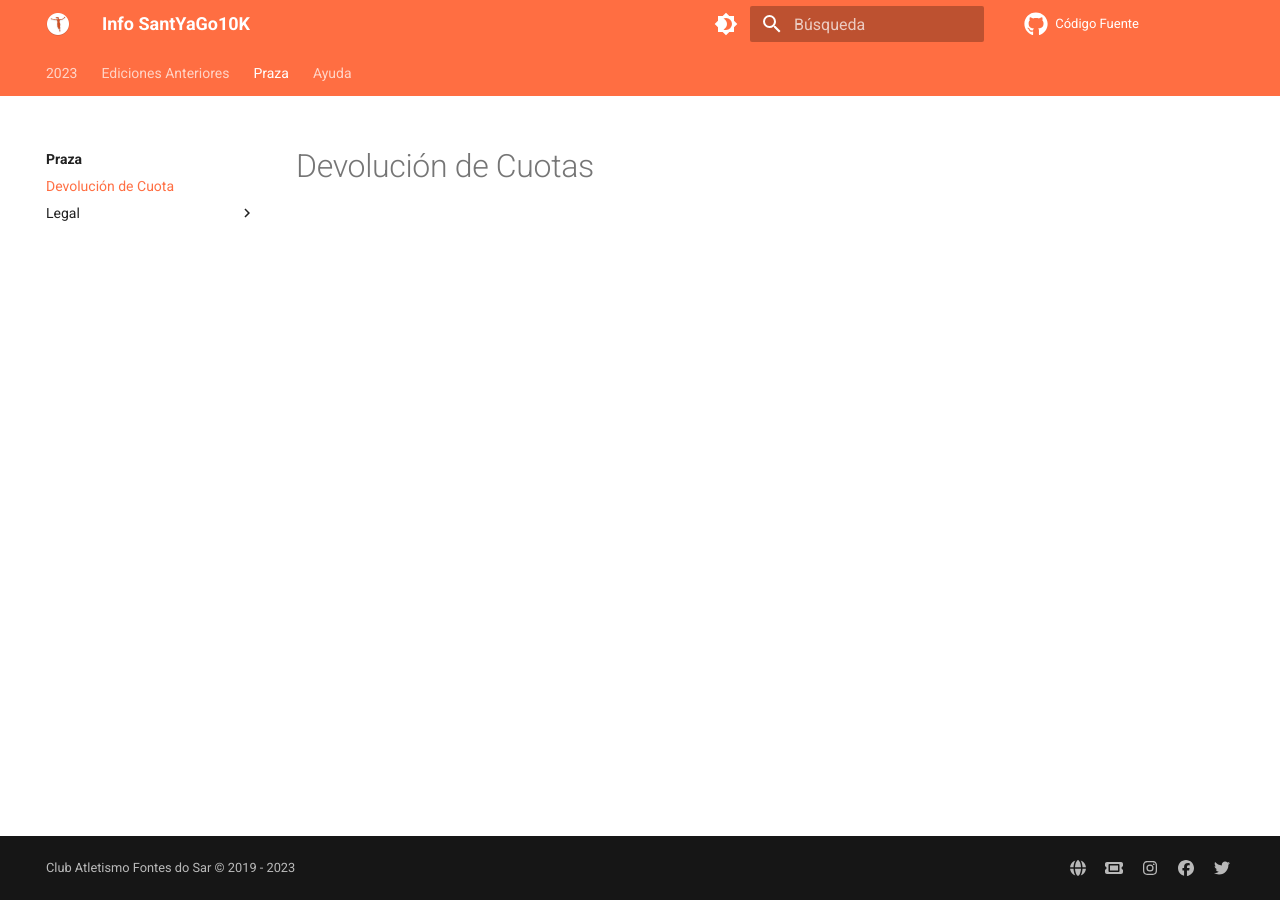
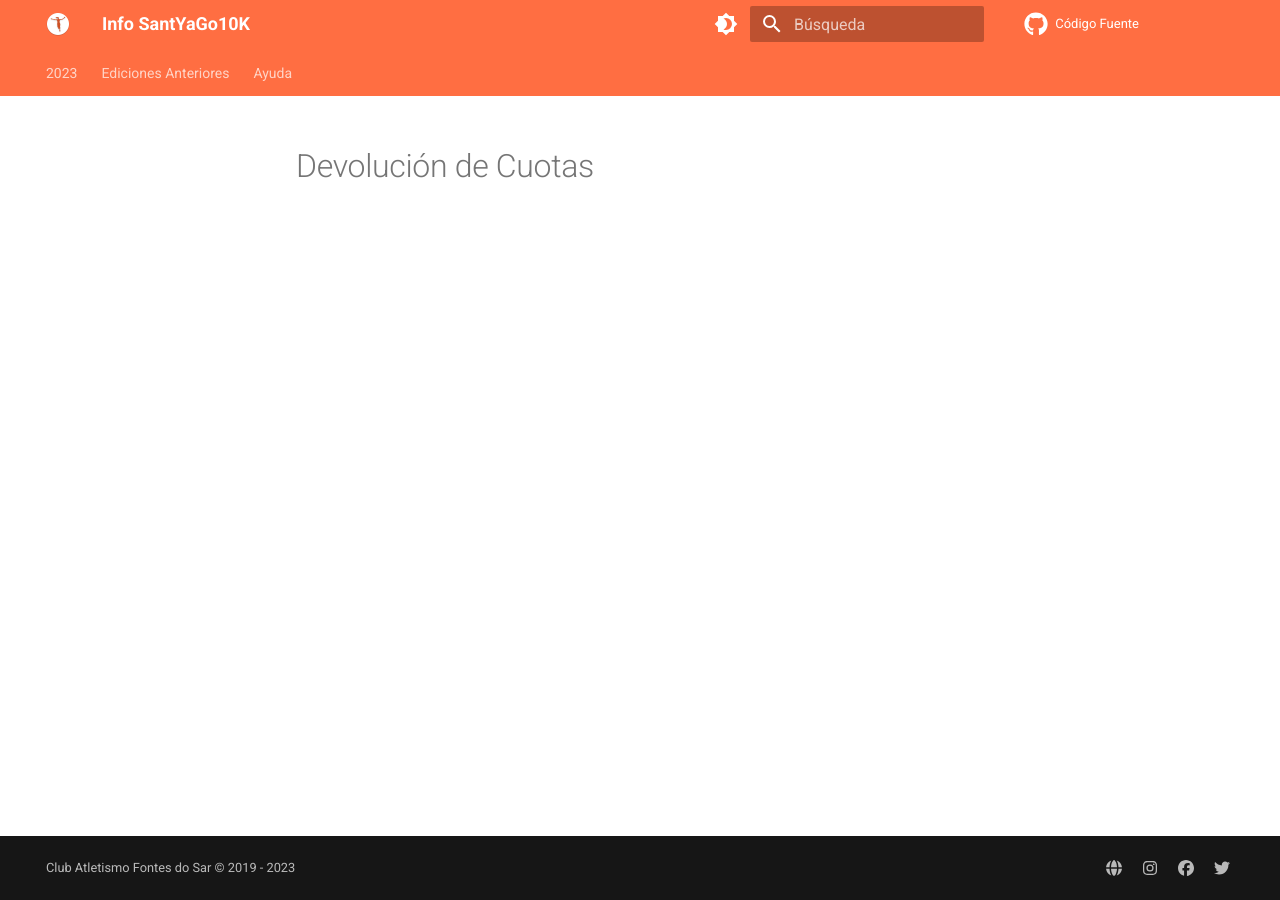
Before and after one commit to SantYaGo10K/Info, an MkDocs documentation site: the page built from info/praza/devolucion.md, in a window 1280 px wide. Built offline with MkDocs 1.6.1 and Material for MkDocs 9.7.7, drawn with Linux system fonts in a browser that asks for light colours; comment, search, counter and statistics services are not loaded.

Commit message:
Update mkdocs.yml

```diff
--- a/mkdocs.yml
+++ b/mkdocs.yml
@@ -22,9 +22,6 @@ extra:
     - icon: fontawesome/solid/globe
       link: https://2023.santyago10k.run
       name: SantYaGo10K 2023
-    - icon: fontawesome/solid/ticket
-      link: https://praza.santyago10k.run
-      name: Praza SantYaGo10K
     - icon: fontawesome/brands/instagram
       link: https://instagram.com/santyago10k
       name: Dános like en Instagram!
@@ -128,13 +125,6 @@ nav:
     - 2019:
       - 2019/index.md
       - Reglamento: 2019/reglamento.md
-  - Praza:
-    - praza/index.md
-    - Devolución de Cuota: praza/devolucion.md
-    - Legal:
-      - praza/legal/index.md
-      - Términos y Condiciones: praza/legal/terminos.md
-      - Política de Privacidad: praza/legal/privacidad.md
   - Ayuda:
     - ayuda/index.md
     - Responsables: ayuda/responsables.md
```
